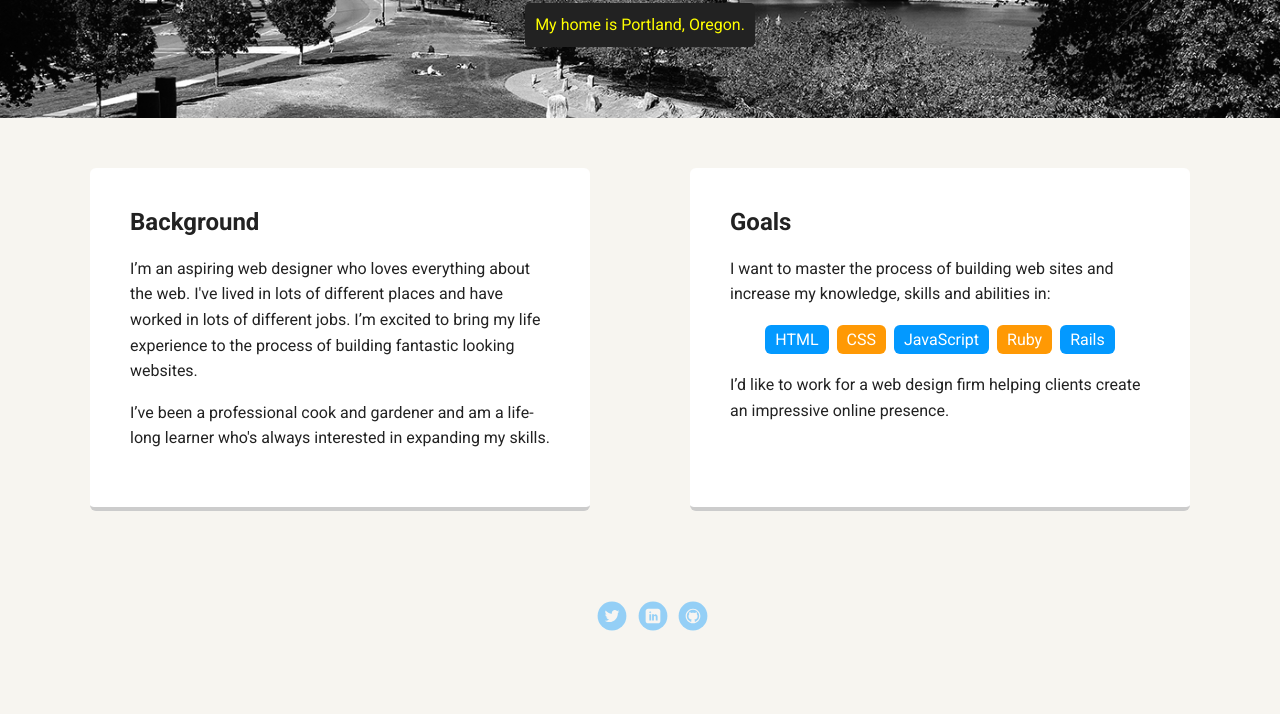
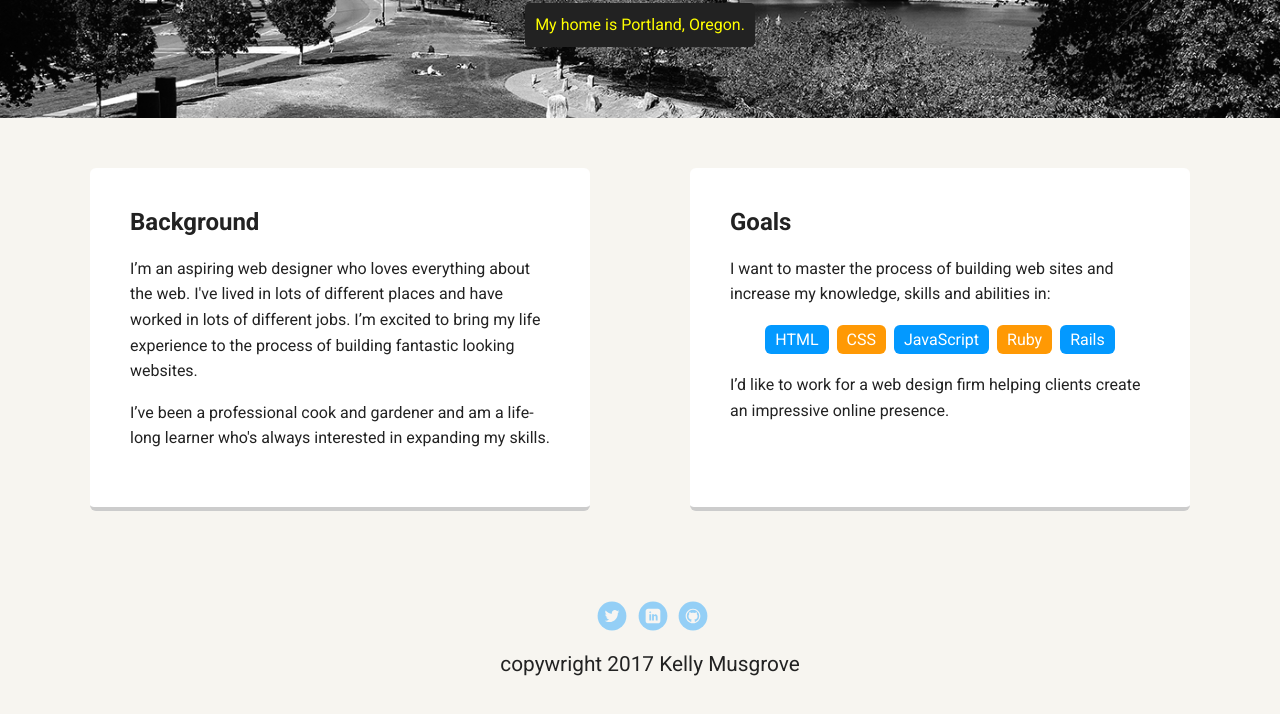
Before and after one commit to kellymustgroove/practice_portfolio, a plain HTML site: page index.html in a window 1280 px wide. Shown: the part 352-1066 px from the top of the page. Drawn offline with Linux system fonts and the light colour scheme; a web font is replaced by a local one.

Commit message:
added a copyright notice.

```diff
--- a/index.html
+++ b/index.html
@@ -49,7 +49,7 @@
         <li><a href="#" class="social linkedin">LinkedIn</a></li>
         <li><a href="#" class="social github">Github</a></li>
       </ul>
-
+      	<p class="footer">copywright 2017 Kelly Musgrove</p>
     </footer>
   </body>
   </html>
```
